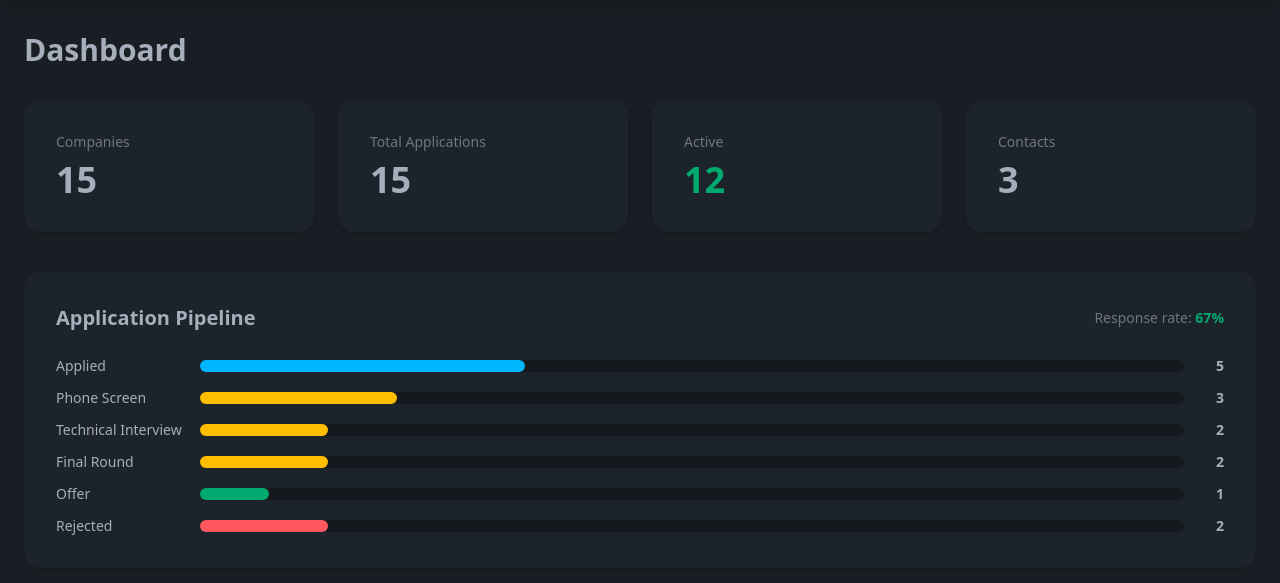
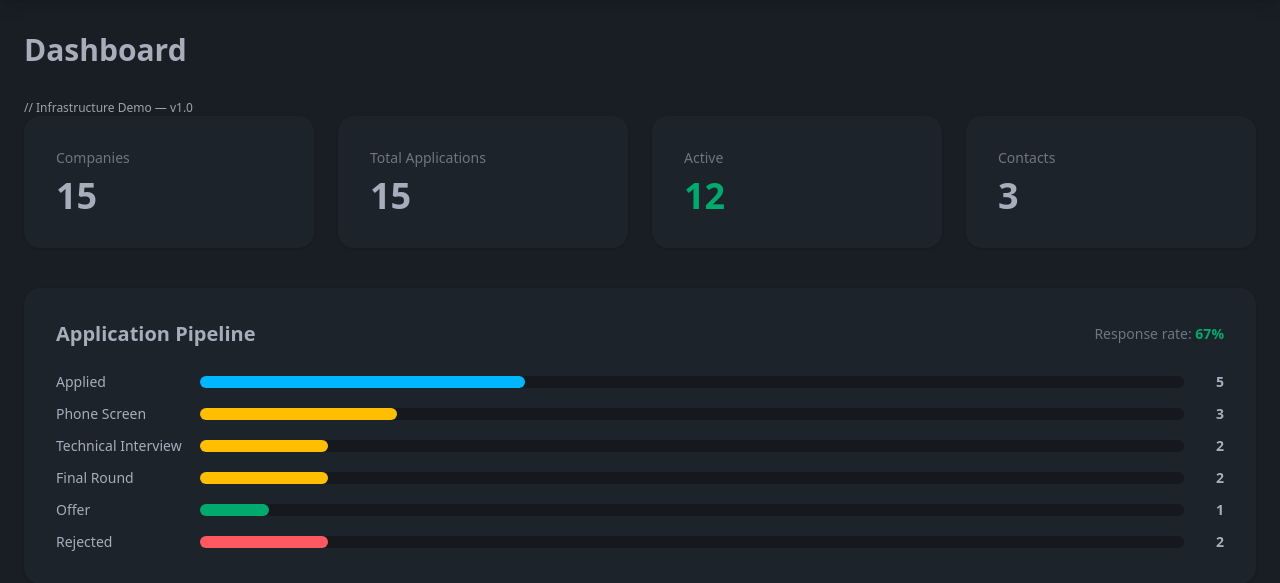
Before and after one commit to juan-arroyo/job-tracker, a Django app: page / in a window 1280 px wide. Shown: the part 64-647 px from the top of the page. Run offline with Django 5.2, Linux system fonts and the light colour scheme; the visitor is signed in with stand-in values (Sample User, id 1); data comes from the database, SQL or seed files in the repository; some libraries are stand-ins or nearby versions.

Commit message:
test: add version label to dashboard

```diff
--- a/backend/tracker/templates/tracker/dashboard.html
+++ b/backend/tracker/templates/tracker/dashboard.html
@@ -3,6 +3,7 @@
 {% block content %}
 
 <h1 class="text-3xl font-bold mb-8">Dashboard</h1>
+<p class="text-xs text-gray-400">// Infrastructure Demo — v1.0</p>
 
 <!-- Summary stats — four cards showing key numbers at a glance -->
 <div class="grid grid-cols-2 md:grid-cols-4 gap-6 mb-10">
```
